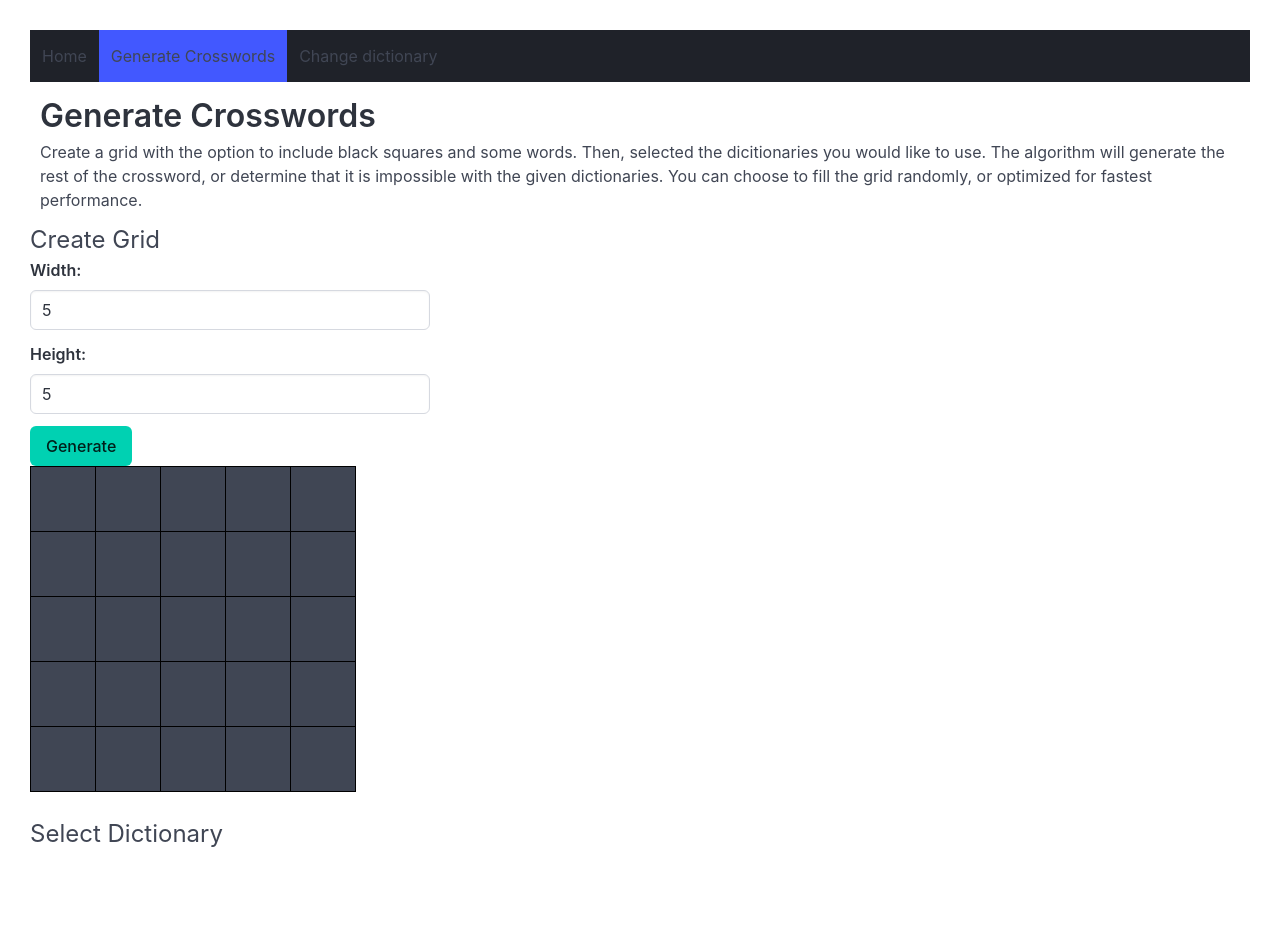
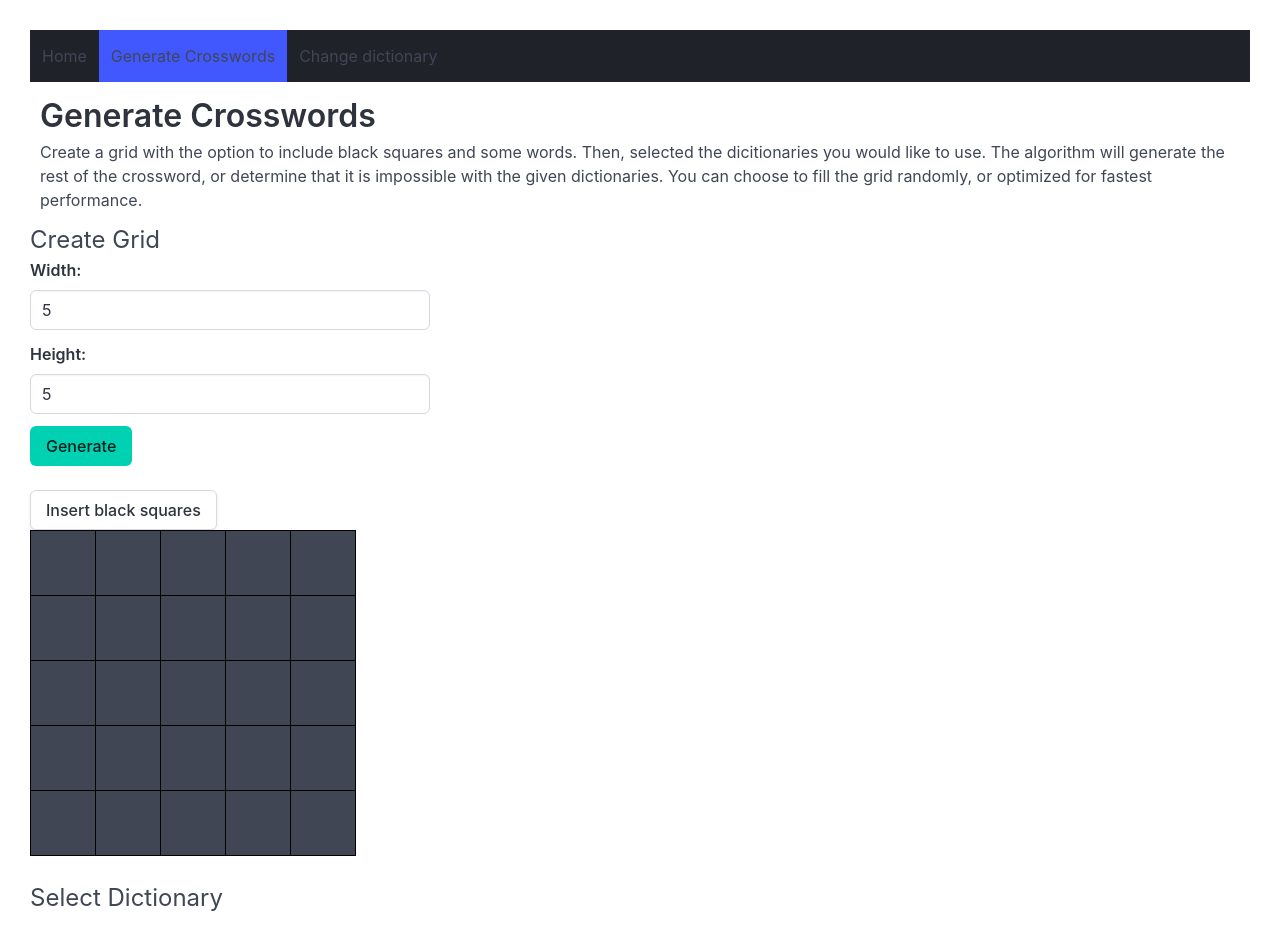
Before and after one commit to dbryan17/crossword-react, a React (Vite) app: page /generate in a window 1280 px wide. Both pictures are taken after typing "5", "5" into the empty fields and a click on the button "Generate". Before the commit the page ends 882 px from the top, so only its background shows below. Built offline with nearby package versions, Linux system fonts and the light colour scheme; the HTML template or start-up script is replaced by a standard one.

Commit message:
black sqaures

```diff
--- a/src/index.css
+++ b/src/index.css
@@ -28,7 +28,7 @@
 }
 
 /* maybe change to flexbox */
-#gridDiv {
+#girdPageDiv {
   max-width: 400px;
 }
 
--- a/src/pages/generateCws/grid.jsx
+++ b/src/pages/generateCws/grid.jsx
@@ -3,7 +3,8 @@ export default function Grid({ height, width }) {
   /*
   functionality:
     - highlight the cell you are brightly xxxxx
-    - highlight the rest of row or column a duller color
+    - highlight the rest of row or column a duller color xxxxxxx
+    - tab and shift tab to change highlhgited row or col
   */
 
   /* states */
@@ -24,13 +25,31 @@ export default function Grid({ height, width }) {
     idx: null,
     isActive: false,
   });
-
-  console.log(selectedRow);
+  const [isInsertingBlackSqaures, setIsInsertingBlackSquares] = useState(false);
 
   /* fcns */
+  /////////////
+
+  // isForward is if it is tab
+  const changeSelectedRowFromKey = (isForward) => {
+    if (isForward) {
+      // go to next one
+      if (selectedRow.isActive) {
+        // on the last row
+        if (selectedRow.idx === height - 1) {
+          // go to first coloumn
+        }
+      }
+    }
+  };
+
   const handleClick = (evt, rowIdx, colIdx) => {
-    // todo calculate selected grid or column, switch to other one if click on the same one
-
+    if (isInsertingBlackSqaures) {
+      let newGridValues = [...gridValues];
+      newGridValues[rowIdx][colIdx] = "_";
+      setGridValues(newGridValues);
+      return;
+    }
     // switch to opposite if it is a double click
     if (selectedCell.rowIdx === rowIdx && selectedCell.colIdx === colIdx) {
       if (selectedRow.isActive) {
@@ -54,67 +73,66 @@ export default function Grid({ height, width }) {
 
     setSelectedCell({ rowIdx: rowIdx, colIdx: colIdx });
   };
+  /////////////
 
   const handleKeyDown = (evt, rowIdx, colIdx) => {
     if (evt.ctrlKey || evt.metaKey || evt.altKey) {
       return;
     }
     evt.preventDefault();
+    if (gridValues[rowIdx][colIdx] === "_") {
+      return;
+    }
 
-    const newGridValues = [...gridValues];
+    let newGridValues = [...gridValues];
     const key = evt.key;
 
-    if (/[a-zA-Z]/.test(key)) {
+    // key entering a letter
+    if (/[a-zA-Z]/.test(key) && key.length === 1) {
       newGridValues[rowIdx][colIdx] = key.toUpperCase();
+      // tab - go down to next row or col
+    }
+
+    // now for tabs and arrows
+    switch (key) {
+      case "Tab":
+        // move row or col to next one, if on end of row or col, go to first of the opposite
+
+        // oppposite for shift tab
+        if (evt.shiftKey) {
+        }
     }
 
     setGridValues(newGridValues);
-    // else if()
+  };
 
-    // if (evt.key === "Backspace") {
-    //   // set cell to nothing
-    //   setGridValues(
-    //     gridValues.map((row, rowIdx) =>
-    //       row.map((cell, colIdx) => {
-    //         if (rowIdx === cellRowIdx && colIdx === colRowIdx) {
-    //           if (cell === "") {
-    //             shouldChangeFocus = true;
-    //             // todo - check if you are in an across or a down
-    //             // todo - calculate back based on that
-    //             // todo - need a state to store if you are in across or down
-    //             return cell;
-    //           } else {
-    //             return "";
-    //           }
-    //         } else {
-    //           return cell;
-    //         }
-    //       })
-    //     )
-    //   );
-    //   return;
-    //   // don't fill cell on tab off
-    // } else if (evt.key === "Tab") {
-    //   return;
-    // } else {
-    //   setGridValues(
-    //     gridValues.map((row, rowIdx) =>
-    //       row.map((cell, colIdx) => {
-    //         if (rowIdx === cellRowIdx && colIdx === colRowIdx) {
-    //           return evt.key.toUpperCase();
-    //         } else {
-    //           return cell;
-    //         }
-    //       })
-    //     )
-    //   );
-    // }
-    // if (shouldChangeFocus) {
-    // }
+  const handleBlackSquareBtnClick = () => {
+    setIsInsertingBlackSquares((oldVal) => !oldVal);
+    setSelectedRow({
+      idx: null,
+      isActive: false,
+    });
+    setSelectedCol({
+      idx: null,
+      isActive: false,
+    });
+    setSelectedCell({
+      rowIdx: null,
+      colIdx: null,
+    });
   };
 
   return (
     <div>
+      <br />
+      <button
+        className="button"
+        onClick={() => {
+          handleBlackSquareBtnClick();
+        }}
+      >
+        {isInsertingBlackSqaures ? "Insert letters" : "Insert black squares"}
+      </button>
       <table className="has-background-grey-dark" id="gridTable">
         <tbody>
           {gridValues.map((row, rowIdx) => {
@@ -130,8 +148,10 @@ export default function Grid({ height, width }) {
                       <div
                         id={"cellText" + rowIdx + colIdx}
                         className={
-                          selectedCell.rowIdx === rowIdx &&
-                          selectedCell.colIdx === colIdx
+                          cell === "_"
+                            ? "cellInput has-background-black"
+                            : selectedCell.rowIdx === rowIdx &&
+                              selectedCell.colIdx === colIdx
                             ? "cellInput has-background-info"
                             : (selectedRow.isActive &&
                                 selectedRow.idx === rowIdx) ||
@@ -140,23 +160,14 @@ export default function Grid({ height, width }) {
                             ? "cellInput has-background-link"
                             : "cellInput"
                         }
+                        // this is just here so it registers key downs
                         contentEditable
                         suppressContentEditableWarning={true}
                         onKeyDown={(evt) => handleKeyDown(evt, rowIdx, colIdx)}
                         onClick={(evt) => handleClick(evt, rowIdx, colIdx)}
                       >
-                        {cell}
+                        {cell === "_" ? "" : cell}
                       </div>
-                      {/* <div className="cellTextCont"> */}
-                      {/* <input
-                        type="text"
-                        maxLength="1"
-                        autoComplete="off"
-                        className="cellInput input"
-                        id={"cellInput" + rowIdx + colIdx}
-                        onKeyDown={handleKeyDown}
-                      ></input> */}
-                      {/* </div> */}
                     </td>
                   );
                 })}
--- a/src/pages/generateCws/page.jsx
+++ b/src/pages/generateCws/page.jsx
@@ -52,7 +52,7 @@ export default function GenerateCwsPage() {
         title="Generate Crosswords"
         subtitle="Create a grid with the option to include black squares and some words. Then, selected the dicitionaries you would like to use. The algorithm will generate the rest of the crossword, or determine that it is impossible with the given dictionaries. You can choose to fill the grid randomly, or optimized for fastest performance."
       />
-      <div id="gridDiv">
+      <div id="girdPageDiv">
         <h1 className="is-size-4">Create Grid</h1>
         <div className="field">
           <label className="label">Width:</label>
```
